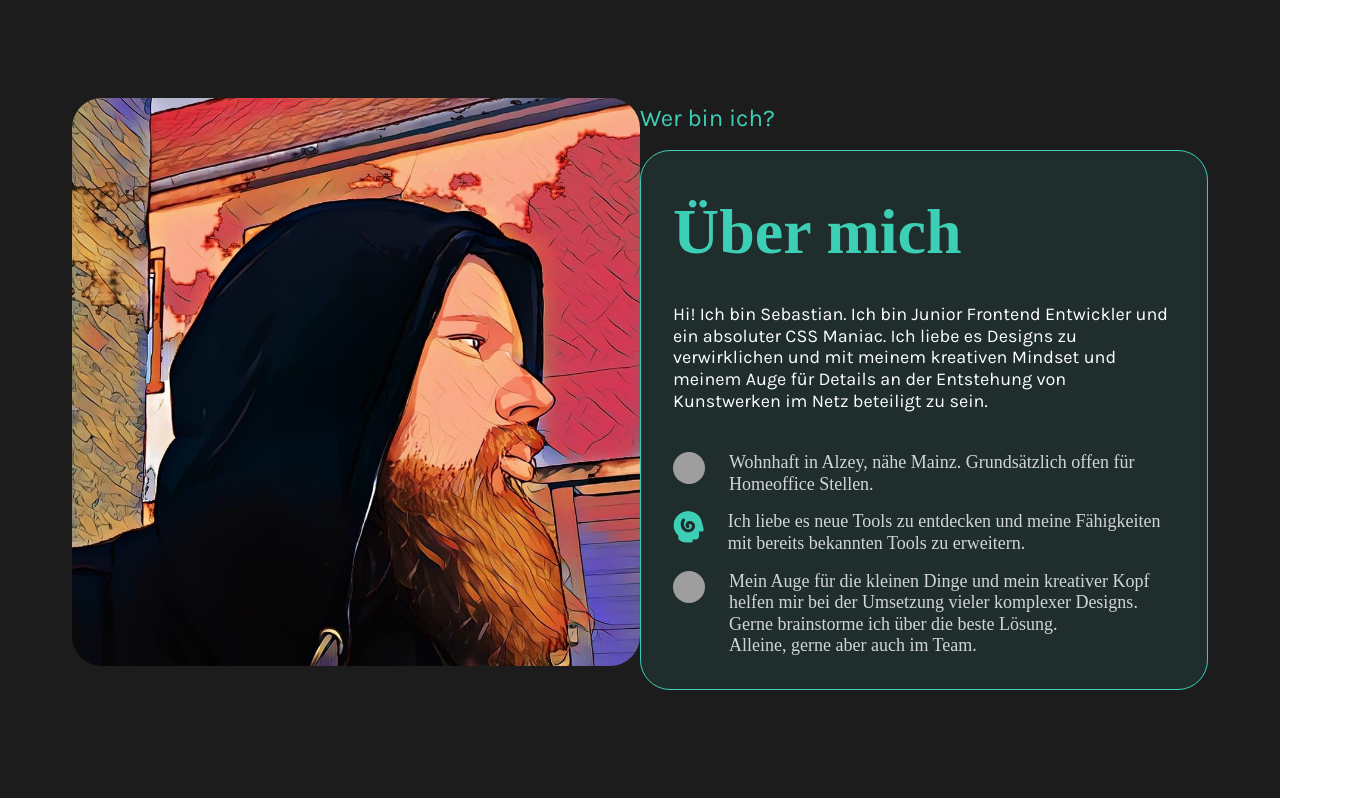
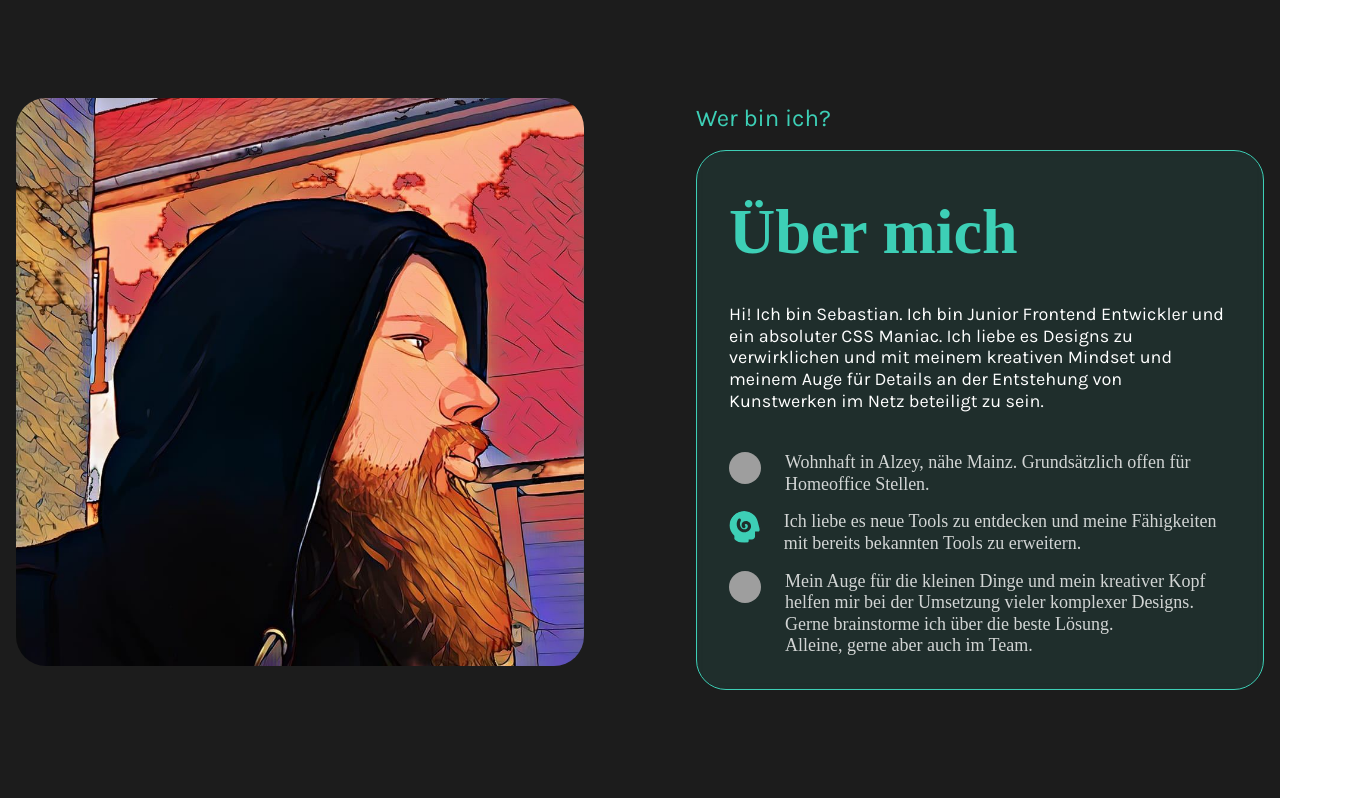
Before and after one commit to SebastianBoehme/Portfolio, an Angular app: page / in a window 1280 px wide. Shown: the part 802-1600 px from the top of the page, 1360 px wide, since content can reach past the window. Built offline with nearby package versions, Linux system fonts and the light colour scheme; grey boxes are pictures that could not be loaded; a web font is replaced by a local one.

Commit message:
some minor scss changes

```diff
--- a/src/app/about-me/about-me.component.scss
+++ b/src/app/about-me/about-me.component.scss
@@ -14,13 +14,14 @@ section {
     align-items: center;
     padding-left: 96px;
     padding-right: 96px;
+    gap: 112px;
 }
 
 .content-left {
     height: 100%;
     width: 50%;
     display: flex;
-    justify-content: center;
+    justify-content: flex-end;
     align-items: flex-start;
 }
 
@@ -28,7 +29,7 @@ section {
     height: 100%;
     width: 50%;
     display: flex;
-    justify-content: center;
+    justify-content: flex-start;
     align-items: center;
 }
 
```
